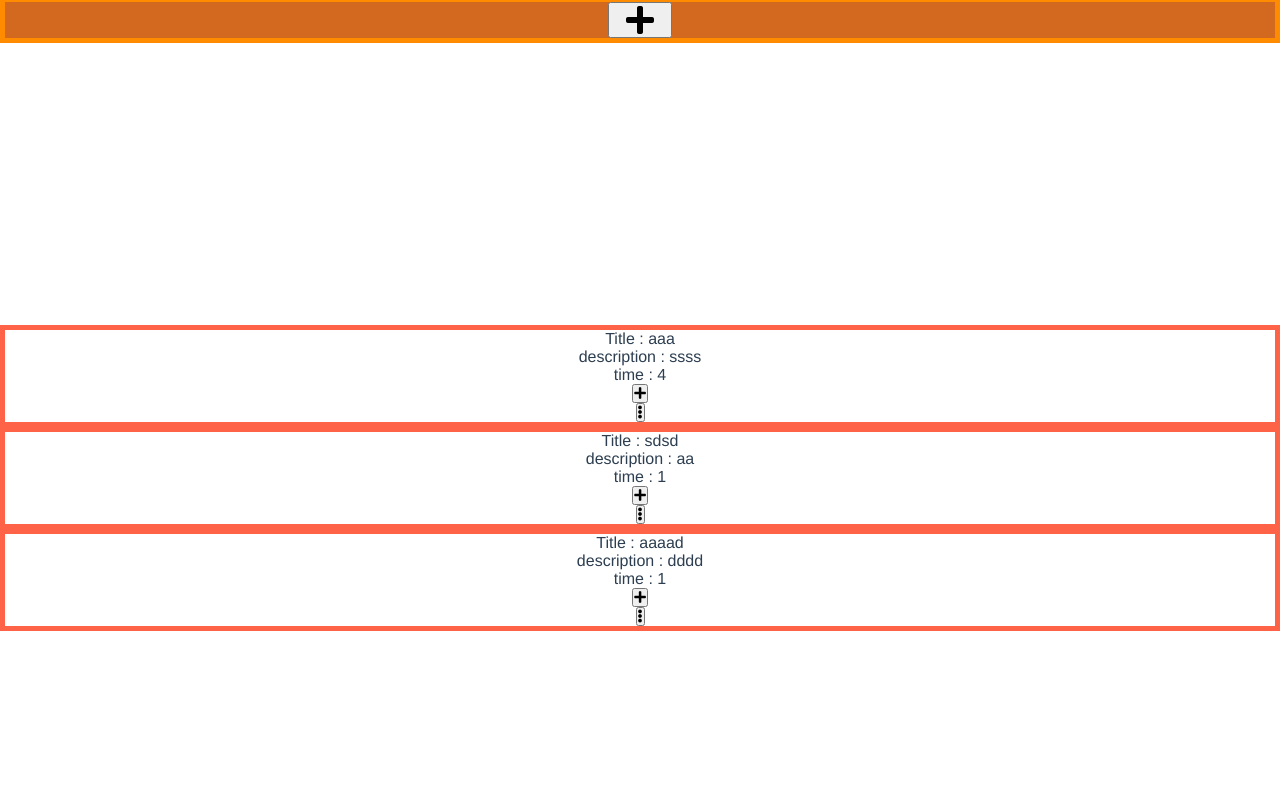
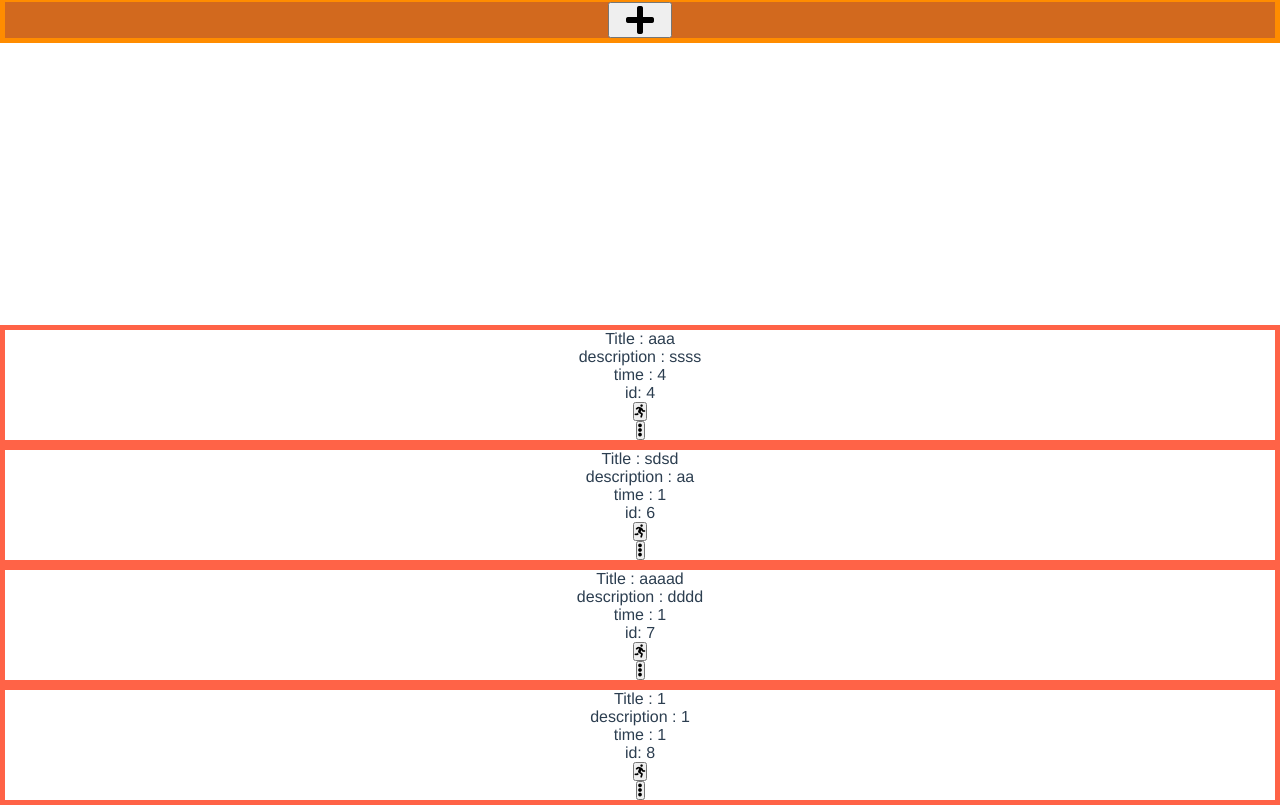
Before and after one commit to Romanus93/vue-test, a Vue app: page /calendar in a window 1280 px wide. Shown: the part 281-1086 px from the top of the page. Before the commit the page ends 912 px from the top, so only its background shows below. Built offline with nearby package versions, Linux system fonts and the light colour scheme; data requests are answered from the project's data file; what v-calendar would draw is missing.

Commit message:
props- params: itemId

```diff
--- a/db.json
+++ b/db.json
@@ -65,6 +65,27 @@
       "description": "dddd",
       "time": "1",
       "id": 7
+    },
+    {
+      "date": "2021-04-10",
+      "title": "1",
+      "description": "1",
+      "time": "1",
+      "id": 8
+    },
+    {
+      "date": "2021-04-11",
+      "title": "hi",
+      "description": "sdsd",
+      "time": "3",
+      "id": 9
+    },
+    {
+      "date": "2021-04-11",
+      "title": "ss",
+      "description": "aa",
+      "time": "5",
+      "id": 10
     }
   ]
 }
--- a/src/components/todolist/Todolist.vue
+++ b/src/components/todolist/Todolist.vue
@@ -52,10 +52,11 @@
             <div>Title : {{ item.title }}</div>
             <div>description : {{ item.description }}</div>
             <div>time : {{ item.time }}</div>
+            <div>id: {{ item.id }}</div>
             <!-- eslint-disable-next-line -->
-            <div><button class="button--start"><i class="fas fa-plus"></i></button></div>
+            <div><button class="button--start"><i class="fas fa-running"></i></button></div>
             <!-- eslint-disable-next-line -->
-            <div><button class="button--edit"><i class="fas fa-ellipsis-v"></i></button></div>
+            <div><button class="button--edit" @click="goEditTodoPage(item)"><i class="fas fa-ellipsis-v"></i></button></div>
           </li>
         </ul>
       </section>
@@ -92,22 +93,29 @@ export default defineComponent({
     }
   },
   methods: {
-    goYesterday() {
+    goYesterday(): void {
       console.log("goYesterday");
       // eslint-disable-next-line
       const startOfMonth : string = moment(this.date).startOf('month').format('YYYY-MM-DD');
       // eslint-disable-next-line
       (this.getDay == startOfMonth ) ? this.$emit("goYesterday", -1) : this.$emit("goYesterday", 0);
     },
-    goTomorrow() {
+    goTomorrow(): void {
       // eslint-disable-next-line
       const endOfMonth : string = moment(this.date).endOf("month").format("YYYY-MM-DD");
       // eslint-disable-next-line
       (this.getDay == endOfMonth ) ? this.$emit("goTomorrow", 1) : this.$emit("goTomorrow", 0);
     },
-    goCreateTodoPage() {
+    goCreateTodoPage(): void {
+      console.error(this.todolistDate);
       this.$router.push({ name: "CreateTodo" , params: { todolistDate: this.todolistDate }});
-      // params: { id: this.getDay }
+      console.log('ccc');
+    },
+    goEditTodoPage(item: any): void {
+      console.dir(this.$router);
+      console.log(item);
+      console.log(typeof item);
+      this.$router.push({ name: "EditTodo", params: item });
     },
     async axiosGet() {
       const dataArray: any = [];
@@ -133,12 +141,12 @@ export default defineComponent({
       console.debug(this.todolist);
     },
   },
-  created () {
+  created(): void {
     console.log("Todolist componet - created");
     console.log(this.todoList);
     this.axiosGet();
   },
-  beforeUpdate() {
+  beforeUpdate(): void {
     console.log('Todolist componet - beforeUpdate');
   },
 });
--- a/src/pages/createTodo/CreateTodo.vue
+++ b/src/pages/createTodo/CreateTodo.vue
@@ -55,7 +55,8 @@ import axios from "axios";
 export default defineComponent({
   props: {
     todolistDate: {
-      type: String
+      type: String,
+      required: true
     },
   },
   data() {
@@ -97,6 +98,7 @@ export default defineComponent({
   },
   created() {
     console.log("CreateTodo Page - created");
+    console.log(this.$route);
     console.log(this.todolistDate);
     console.log(typeof this.todolistDate);
   },
--- a/src/pages/editTodo/EditTodo.vue
+++ b/src/pages/editTodo/EditTodo.vue
@@ -12,31 +12,81 @@
     <ul class="todo-flex todo-info">
       <li class="todo-flex todo-title">
         <label for="title">오늘 할 일</label>
-        <input type="text" id="title" name="todo-title" />
+        <input
+          type="text"
+          id="title"
+          name="todo-title"
+          v-model.trim="todolist.title"
+        />
       </li>
       <li class="todo-flex todo-content">
         <label for="description">할 일 내용</label>
-        <textarea id="description" name="todo-content" />
+        <input
+          type="text"
+          id="description"
+          name="todo-content"
+          v-model.trim="todolist.description"
+        />
       </li>
       <li>
-        <div>Time</div>
+        <label for="time">Time</label>
+        <input
+          type="number"
+          id="time"
+          name="todo-time"
+          v-model.number.trim="todolist.time"
+        />
       </li>
     </ul>
     <ul class="todo-flex buttons-wrapper">
       <li>
-        <Button class="button--edit">
+        <button class="button--edit">
           <i class="far fa-edit"></i>
-        </Button>
+        </button>
       </li>
       <li>
-        <Button class="button--cancle">
+        <button class="button--cancle">
           <i class="fas fa-minus"></i>
-        </Button>
+        </button>
       </li>
     </ul>
   </main>
 </template>
 
+<script lang="ts">
+import { defineComponent } from 'vue'
+
+export default defineComponent({
+  name: "EditTodo",
+  props: {
+    todolistData: {
+      type: Object
+    }
+  },
+  data() {
+    return {
+      todoList: {
+        title: "v",
+        time: 1,
+        description: "v"
+      }
+    }
+  },
+  computed: {
+    todolist(): any {
+      return this.todolistData
+    }
+  },
+  created() {
+    console.log(`edit Todo created`);
+    console.log(this.$route.params);
+    console.log(this.todolist);
+    // console.log(this.todolistDate, this.todolistId);
+  },
+})
+</script>
+
+
 <style scoped>
 @import "./edit-todo.css";
 </style>
--- a/src/router/index.ts
+++ b/src/router/index.ts
@@ -30,6 +30,10 @@ const routes: Array<RouteRecordRaw> = [
   {
     path: "/calendar/editTodo",
     name: "EditTodo",
+    // props: true
+    props: (route) => ({ todolistData: route.params })
+    // console.log(route.params)
+    ,
     component: EditTodo
   }
 ];
```
